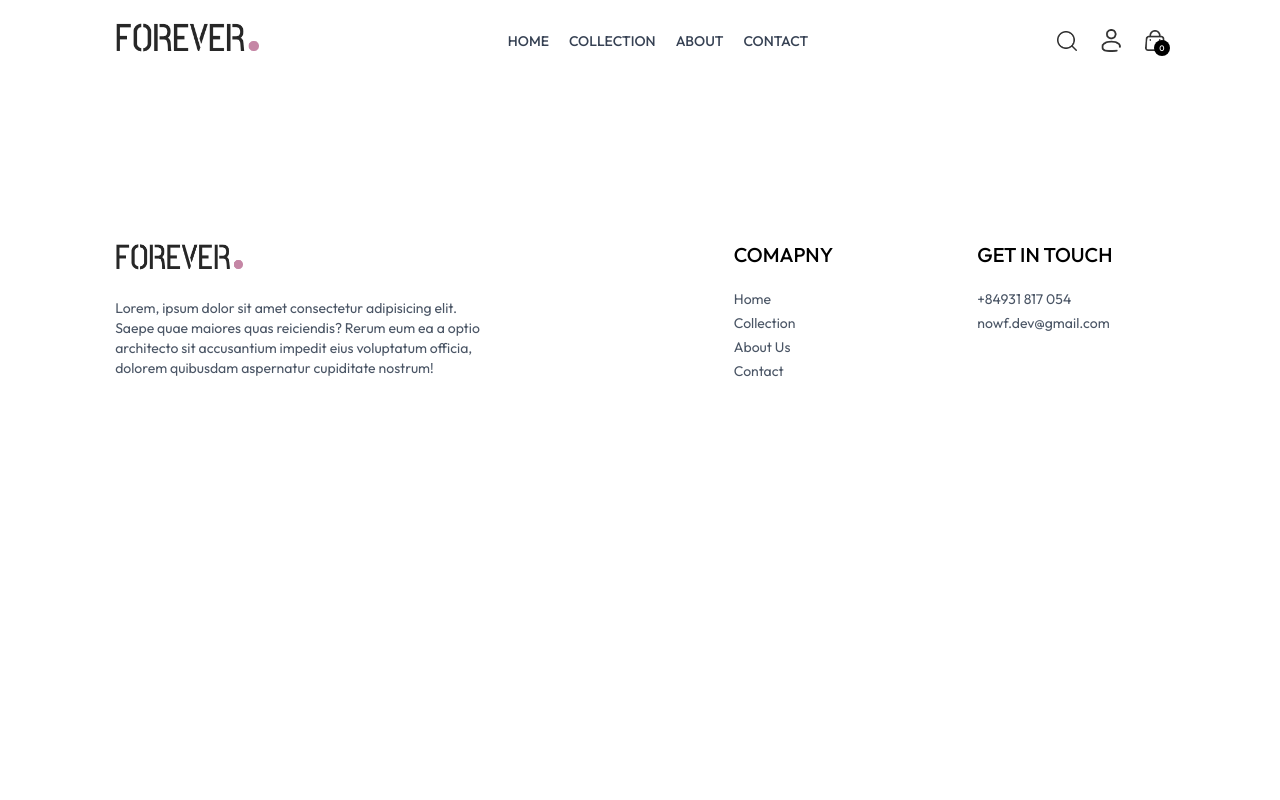
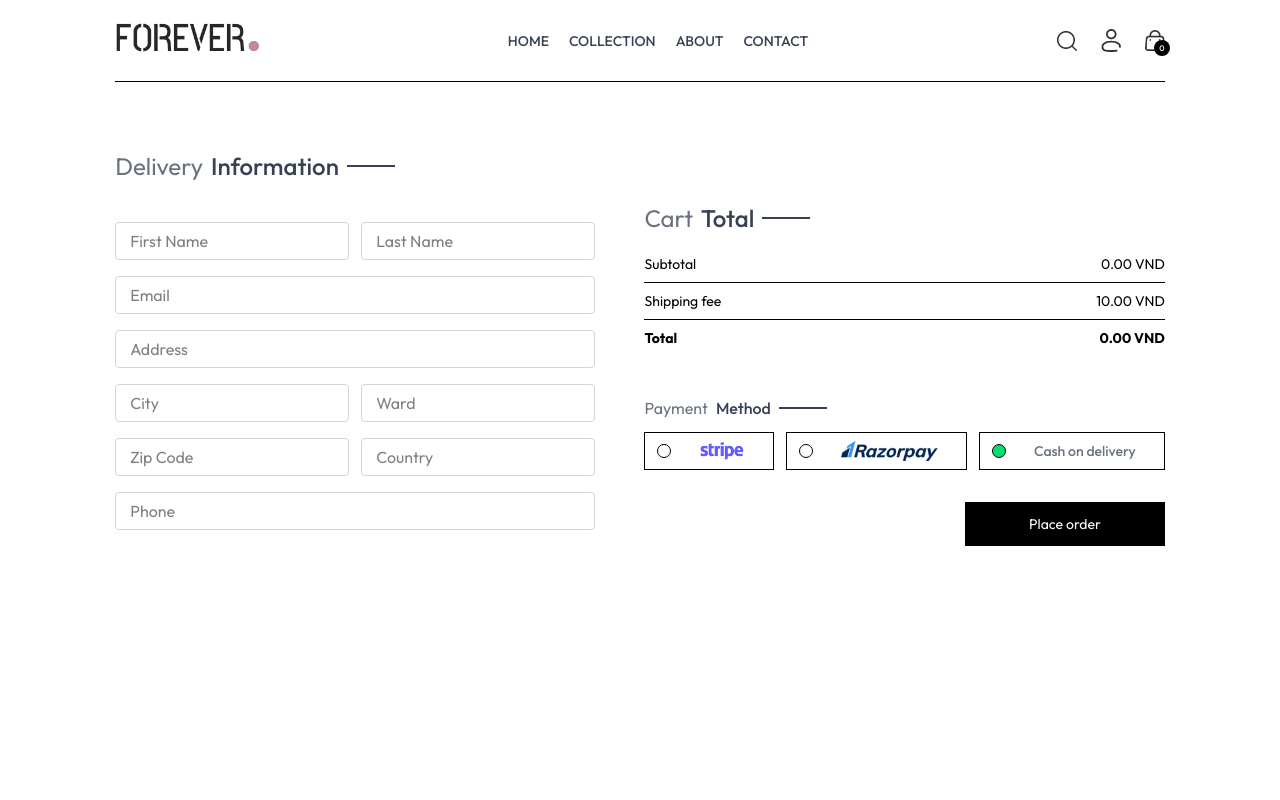
Before and after one commit to nowfdev/onepercent-ecom-nowfbanstumflum, a React (Vite) app: page /place-order in a window 1280 px wide. Shown: the top 800 px of the page. Built offline with nearby package versions, Linux system fonts and the light colour scheme.

Commit message:
Update PlaceOrder & MyOrder page

```diff
--- a/src/context/ShopContext.jsx
+++ b/src/context/ShopContext.jsx
@@ -1,6 +1,8 @@
-import { createContext, useEffect, useState } from "react";
+import { createContext, useState } from "react";
 import { products } from "../assets/assets";
 import { toast } from "react-toastify";
+import { useNavigate } from "react-router-dom";
+
 export const ShopContext = createContext();
 
 const ShopContextProvider = (props) => {
@@ -8,8 +10,9 @@ const ShopContextProvider = (props) => {
   const delivery_fee = 10;
   const [search, setSearch] = useState("");
   const [showSearch, setShowSearch] = useState(false);
+  const [cartItem, setCartItem] = useState({});
 
-  const [cartItem, setCartItem] = useState({});
+  const navigate = useNavigate();
 
   const addToCart = async (itemId, size) => {
     if (!size) {
@@ -37,7 +40,9 @@ const ShopContextProvider = (props) => {
       for (const item in cartItem[items]) {
         try {
           if (cartItem[items][item] > 0) totalProduct += cartItem[items][item];
-        } catch (error) {}
+        } catch (error) {
+          console.log(error.message);
+        }
       }
     }
     return totalProduct;
@@ -58,7 +63,9 @@ const ShopContextProvider = (props) => {
           if (cartItem[items][item] > 0) {
             totalPrice += ItemInfor.price * cartItem[items][item];
           }
-        } catch (error) {}
+        } catch (error) {
+          console.log(error.message);
+        }
       }
     }
     return totalPrice;
@@ -77,11 +84,9 @@ const ShopContextProvider = (props) => {
     getCartCount,
     updateQuantity,
     getCartPrice,
+    navigate,
   };
 
-  useEffect(() => {
-    console.log(cartItem);
-  }, [cartItem]);
   return (
     <ShopContext.Provider value={value}>{props.children}</ShopContext.Provider>
   );
--- a/src/pages/Cart.jsx
+++ b/src/pages/Cart.jsx
@@ -5,7 +5,7 @@ import CartTotal from "../components/CartTotal";
 import { assets } from "../assets/assets";
 
 const Cart = () => {
-  const { products, currency, cartItem, updateQuantity } =
+  const { products, currency, cartItem, updateQuantity, navigate } =
     useContext(ShopContext);
 
   const [cartData, setCartData] = useState([]);
@@ -77,7 +77,7 @@ const Cart = () => {
                 }
               />
               <img
-                className="w-4 mr-4 sm:w-5  cursor-pointer"
+                className="w-4 mr-4 sm:w-5 cursor-pointer"
                 src={assets.bin_icon}
                 alt=""
                 onClick={() => updateQuantity(item._id, item.size, 0)}
@@ -85,9 +85,17 @@ const Cart = () => {
             </div>
           );
         })}
-        <div className="flex justify-end my-20">
-          <div className="w-full sm:w-[450px] ">
-            <CartTotal />
+      </div>
+      <div className="flex justify-end my-20">
+        <div className="w-full sm:w-[450px] ">
+          <CartTotal />
+          <div className="w-full text-end">
+            <button
+              onClick={() => navigate("/place-order")}
+              className="bg-black text-white text-sm my-8 px-8 py-3"
+            >
+              Proceed to Checkout
+            </button>
           </div>
         </div>
       </div>
--- a/src/pages/Order.jsx
+++ b/src/pages/Order.jsx
@@ -1,7 +1,52 @@
-import React from "react";
+import React, { useContext } from "react";
+import { ShopContext } from "../context/ShopContext";
+import Title from "../components/Title";
 
 const Order = () => {
-  return <div></div>;
+  const { products, currency } = useContext(ShopContext);
+  return (
+    <div className="border-t pt-16">
+      <div className="text-2xl">
+        <Title text1={"My"} text2={"Orders"} />
+      </div>
+
+      <div className="">
+        {products.slice(1, 4).map((item, index) => (
+          <div
+            key={index}
+            className="py-4 border-t border-b text-gray-700 flex flex-col md:flex-row md:items-center md:justify-between gap-4"
+          >
+            <div className="flex items-start gap-6 text-sm">
+              <img src={item.image[0]} className="w-16 sm:w-20" alt="" />
+              <div className="">
+                <p className="font-medium sm:text-base">{item.name}</p>
+                <div className="flex items-center gap-3 mt-2 text-base text-gray-700">
+                  <p className="text-lg">
+                    {item.price} {currency}
+                  </p>
+                  <p>Quantity: 1</p>
+                  <p>Size: M</p>
+                </div>
+                <p className="mt-2">
+                  Date: <span className="text-gray-400">06, Jun 2025</span>
+                </p>
+              </div>
+            </div>
+
+            <div className="md:w-1/2 flex justify-between">
+              <div className="flex items-center gap-2">
+                <p className="min-w-2 h-2 rounded-full bg-green-500"></p>
+                <p className="text-sm md:text-base">Ready to ship</p>
+              </div>
+              <button className="border px-4 py-2 text-sm font-medium rounded-sm cursor-pointer">
+                Track orders
+              </button>
+            </div>
+          </div>
+        ))}
+      </div>
+    </div>
+  );
 };
 
 export default Order;
--- a/src/pages/PlaceOrder.jsx
+++ b/src/pages/PlaceOrder.jsx
@@ -1,7 +1,132 @@
-import React from "react";
+import React, { useContext, useState } from "react";
+import Title from "../components/Title";
+import CartTotal from "../components/CartTotal";
+import { assets } from "../assets/assets";
+import { ShopContext } from "../context/ShopContext";
 
 const PlaceOrder = () => {
-  return <div></div>;
+  const [method, setMethod] = useState("cod");
+  const { navigate } = useContext(ShopContext);
+
+  return (
+    <div className="flex flex-col sm:flex-row justify-between gap-4 pt-5 sm:pt-14 min-h-[80vh] border-t">
+      {/* Left */}
+      <div className="flex flex-col gap-4 w-full sm:max-w-[480px]">
+        <div className="text-xl sm:text-2xl my-3">
+          <Title text1={"Delivery"} text2={"Information"} />
+        </div>
+        <div className="flex gap-3">
+          <input
+            type="text"
+            placeholder="First Name"
+            className="border border-gray-300 rounded py-1.5 px-3.5 w-full"
+          />
+          <input
+            type="text"
+            placeholder="Last Name"
+            className="border border-gray-300 rounded py-1.5 px-3.5 w-full"
+          />
+        </div>
+        <input
+          type="email"
+          placeholder="Email"
+          className="border border-gray-300 rounded py-1.5 px-3.5 w-full"
+        />
+        <input
+          type="text"
+          placeholder="Address"
+          className="border border-gray-300 rounded py-1.5 px-3.5 w-full"
+        />
+        <div className="flex gap-3">
+          <input
+            type="text"
+            placeholder="City"
+            className="border border-gray-300 rounded py-1.5 px-3.5 w-full"
+          />
+          <input
+            type="text"
+            placeholder="Ward"
+            className="border border-gray-300 rounded py-1.5 px-3.5 w-full"
+          />
+        </div>
+        <div className="flex gap-3">
+          <input
+            type="number"
+            placeholder="Zip Code"
+            className="border border-gray-300 rounded py-1.5 px-3.5 w-full"
+          />
+          <input
+            type="text"
+            placeholder="Country"
+            className="border border-gray-300 rounded py-1.5 px-3.5 w-full"
+          />
+        </div>
+        <input
+          type="number"
+          placeholder="Phone"
+          className="border border-gray-300 rounded py-1.5 px-3.5 w-full"
+        />
+      </div>
+
+      {/* Right */}
+      <div className="mt-8">
+        <div className="mt-8 min-w-80">
+          <CartTotal />
+        </div>
+        <div className="mt-12"></div>
+        <Title text1={"Payment"} text2={"Method"} />
+        {/* ------------- Payment method selection */}
+        <div className="flex gap-3 flex-col lg:flex-row ">
+          <div
+            onClick={() => setMethod("stripe")}
+            className="flex items-center gap-3 border p-2 px-3 cursor-pointer"
+          >
+            <p
+              className={`min-w-3.5 h-3.5 border rounded-full ${
+                method === "stripe" ? "bg-green-400" : ""
+              }`}
+            ></p>
+            <img className="h-5 mx-4" src={assets.stripe_logo} alt="" />
+          </div>
+
+          <div
+            onClick={() => setMethod("razorpay")}
+            className="flex items-center gap-3 border p-2 px-3 cursor-pointer"
+          >
+            <p
+              className={`min-w-3.5 h-3.5 border rounded-full ${
+                method === "razorpay" ? "bg-green-400" : ""
+              }`}
+            ></p>
+            <img className="h-5 mx-4" src={assets.razorpay_logo} alt="" />
+          </div>
+
+          <div
+            onClick={() => setMethod("cod")}
+            className="flex items-center gap-3 border p-2 px-3 cursor-pointer"
+          >
+            <p
+              className={`min-w-3.5 h-3.5 border rounded-full ${
+                method === "cod" ? "bg-green-400" : ""
+              }`}
+            ></p>
+            <p className="text-gray-500 text-sm font-medium mx-4">
+              Cash on delivery
+            </p>
+          </div>
+        </div>
+
+        <div className="w-full text-end mt-8">
+          <button
+            onClick={() => navigate("/order")}
+            className="bg-black text-white px-16 py-3 text-sm"
+          >
+            Place order
+          </button>
+        </div>
+      </div>
+    </div>
+  );
 };
 
 export default PlaceOrder;
```
